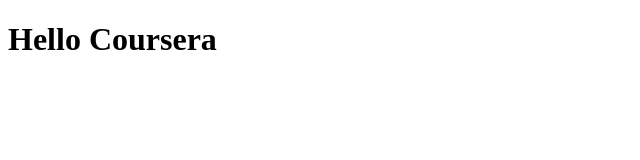
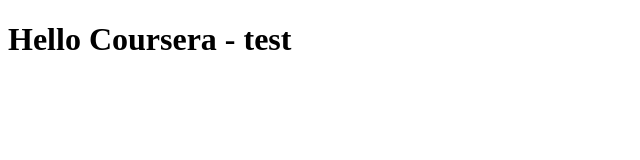
Before and after one commit to Sineaddumigan/coursera-test, a plain HTML site: page index.html in a window 1280 px wide. Shown: the full height of the page, 0-640 px from the left. Drawn offline with Linux system fonts and the light colour scheme.

Commit message:
Update index.html

```diff
--- a/index.html
+++ b/index.html
@@ -4,6 +4,6 @@
         <title>Hello Coursera - test</title>
     </head>
     <body>
-        <h1>Hello Coursera</h1>
+        <h1>Hello Coursera - test</h1>
     </body>
 </html>
```
